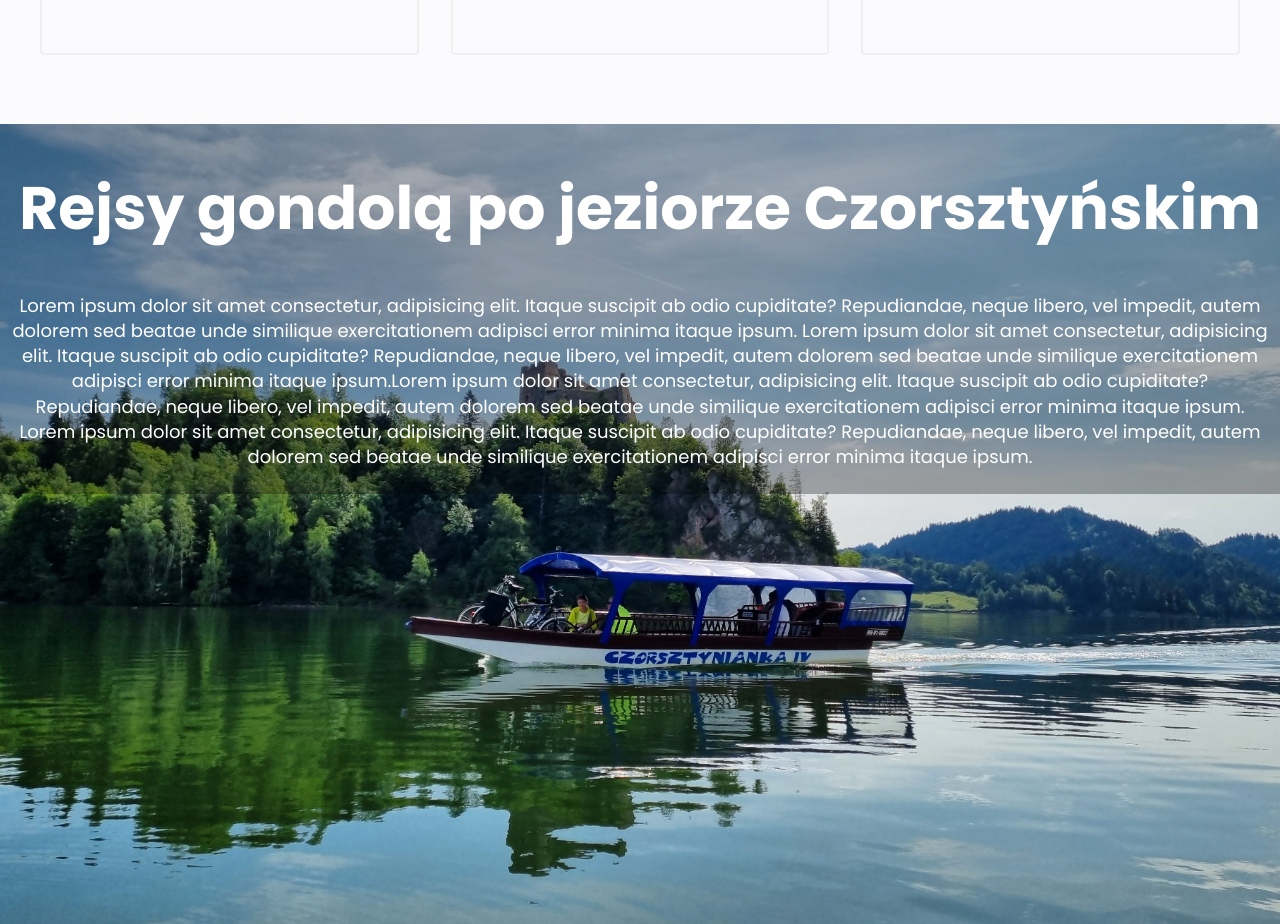
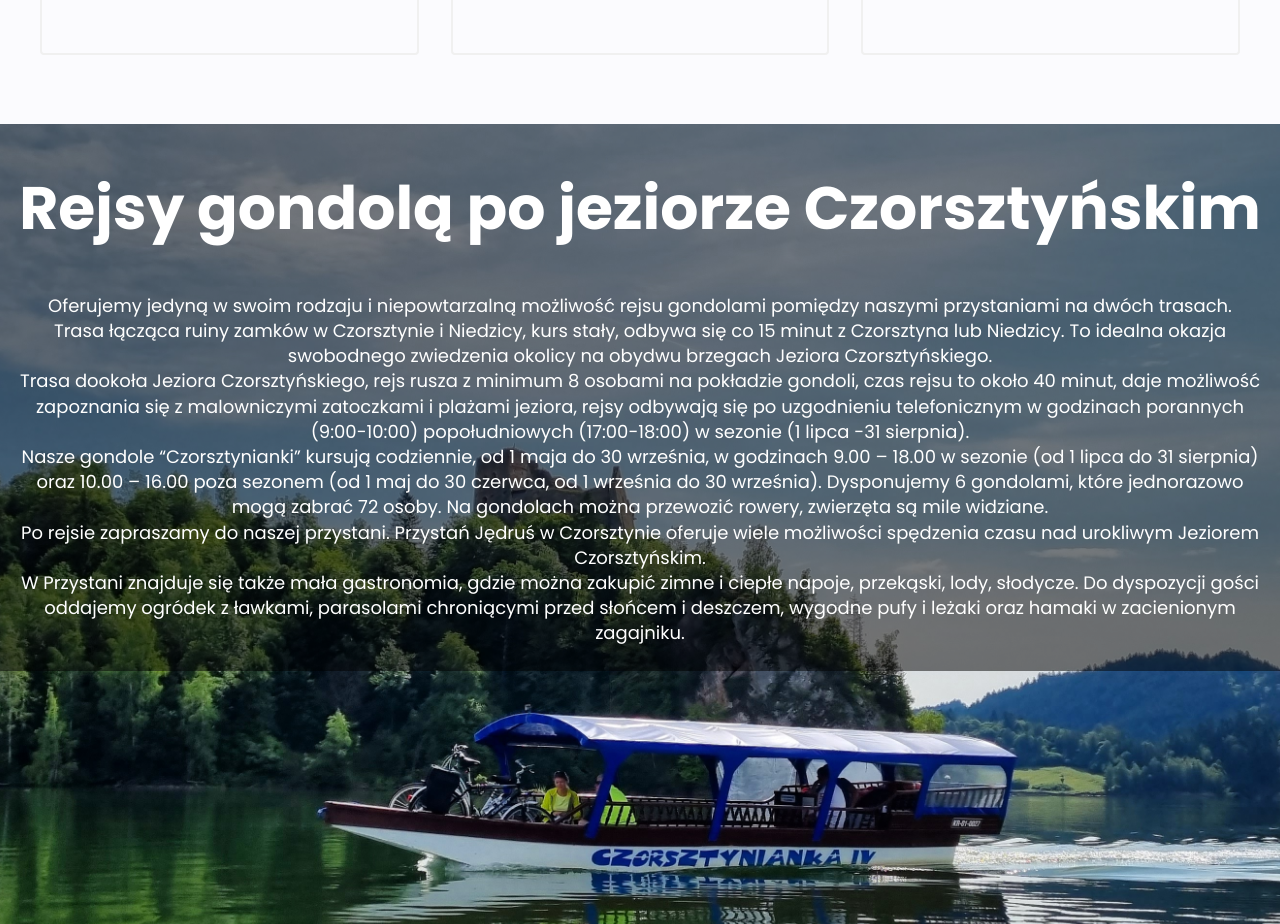
Before and after one commit to KrzysiekWorwa/czorsztynianka-homepage, a React (Create React App) app: page / in a window 1280 px wide. Shown: the part 1280-2204 px from the top of the page. Built offline with nearby package versions, Linux system fonts and the light colour scheme.

Commit message:
adding content to Cruises component

```diff
--- a/src/components/Content/Cruises/index.js
+++ b/src/components/Content/Cruises/index.js
@@ -9,10 +9,15 @@ const Cruises = () => (
                 Rejsy gondolą po jeziorze Czorsztyńskim
             </Header>
             <Description>
-                Lorem ipsum dolor sit amet consectetur, adipisicing elit. Itaque suscipit ab odio cupiditate? Repudiandae, neque libero, vel impedit, autem dolorem sed beatae unde similique exercitationem adipisci error minima itaque ipsum. Lorem ipsum dolor sit amet consectetur, adipisicing elit. Itaque suscipit ab odio cupiditate? Repudiandae, neque libero, vel impedit, autem dolorem sed beatae unde similique exercitationem adipisci error minima itaque ipsum.Lorem ipsum dolor sit amet consectetur, adipisicing elit. Itaque suscipit ab odio cupiditate? Repudiandae, neque libero, vel impedit, autem dolorem sed beatae unde similique exercitationem adipisci error minima itaque ipsum. Lorem ipsum dolor sit amet consectetur, adipisicing elit. Itaque suscipit ab odio cupiditate? Repudiandae, neque libero, vel impedit, autem dolorem sed beatae unde similique exercitationem adipisci error minima itaque ipsum.
+                Oferujemy jedyną w swoim rodzaju i niepowtarzalną możliwość rejsu gondolami pomiędzy naszymi przystaniami na dwóch trasach. <br />
+                Trasa łącząca ruiny zamków w Czorsztynie i Niedzicy, kurs stały, odbywa się co 15 minut z Czorsztyna lub Niedzicy. To idealna okazja swobodnego zwiedzenia okolicy na obydwu brzegach Jeziora Czorsztyńskiego. <br />
+                Trasa dookoła Jeziora Czorsztyńskiego, rejs rusza z minimum 8 osobami na pokładzie gondoli, czas rejsu to około 40 minut, daje możliwość zapoznania się z malowniczymi zatoczkami i plażami jeziora, rejsy odbywają się po uzgodnieniu telefonicznym w godzinach porannych (9:00-10:00) popołudniowych (17:00-18:00) w sezonie (1 lipca -31 sierpnia). <br />
+                Nasze gondole “Czorsztynianki” kursują codziennie, od 1 maja do 30 września, w godzinach 9.00 – 18.00 w sezonie (od 1 lipca do 31 sierpnia) oraz 10.00 – 16.00 poza sezonem (od 1 maj do 30 czerwca, od 1 września do 30 września). Dysponujemy 6 gondolami, które jednorazowo mogą zabrać 72 osoby. Na gondolach można przewozić rowery, zwierzęta są mile widziane. <br />
+                Po rejsie zapraszamy do naszej przystani. Przystań Jędruś w Czorsztynie oferuje wiele możliwości spędzenia czasu nad urokliwym Jeziorem Czorsztyńskim. <br />
+                W Przystani znajduje się także mała gastronomia, gdzie można zakupić zimne i ciepłe napoje, przekąski, lody, słodycze. Do dyspozycji gości oddajemy ogródek z ławkami, parasolami chroniącymi przed słońcem i deszczem, wygodne pufy i leżaki oraz hamaki w zacienionym zagajniku.
             </Description>
         </ContentWrapper>
-        <CruiseImage src={cruiseImage} alt="Zdjęcie rejsu"/>
+        <CruiseImage src={cruiseImage} alt="Zdjęcie rejsu" />
     </CruisesSection>
 );
 
--- a/src/components/Content/Cruises/styled.js
+++ b/src/components/Content/Cruises/styled.js
@@ -16,12 +16,12 @@ export const CruisesSection = styled.section`
         background-size: cover;
         background-position: center;
         background-repeat: no-repeat;
-        height: 800px;
+        height: 1100px;
     }
 `;
 
 export const ContentWrapper = styled.div`
-     background: rgba(0, 0, 0, 0.3);
+     background: rgba(0, 0, 0, 0.5);
      padding-bottom: 15px;
 
          @media (max-width: 991px) {
```
